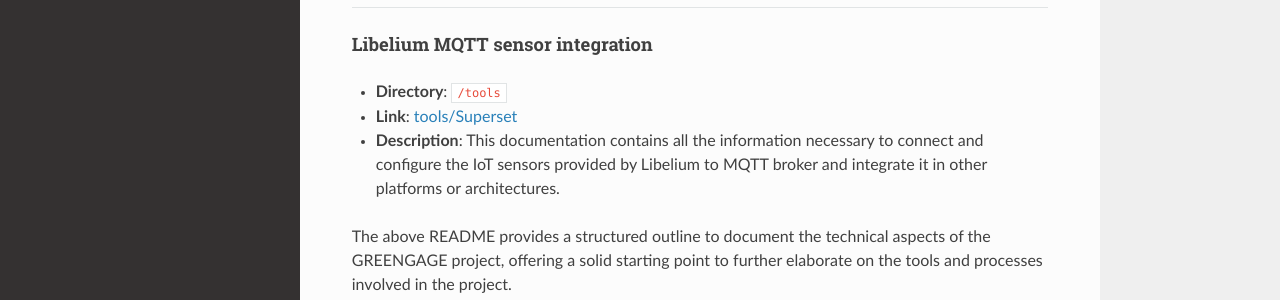
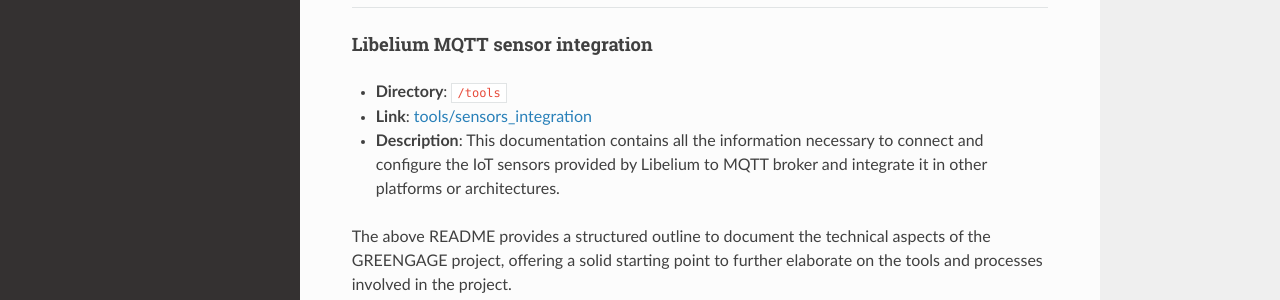
Before and after one commit to Greengage-project/Documentation, an MkDocs documentation site: the page built from docs/index.md, in a window 1280 px wide and 900 px high, scrolled down 2275 px. Shown: the part 462-762 px from the top of the window. Built offline with MkDocs 1.6.1, drawn with Linux system fonts in a browser that asks for light colours; nearby versions of some CDN libraries.

Commit message:
Update index.md

```diff
--- a/docs/index.md
+++ b/docs/index.md
@@ -86,7 +86,7 @@
 #### Libelium MQTT sensor integration
 
 - **Directory**: `/tools`
-- **Link**: [tools/Superset](tools/sensors_integration)
+- **Link**: [tools/sensors_integration](tools/sensors_integration)
 - **Description**: This documentation contains all the information necessary to connect and configure the IoT sensors provided by Libelium to MQTT broker and integrate it in other platforms or architectures.
 
 
```
